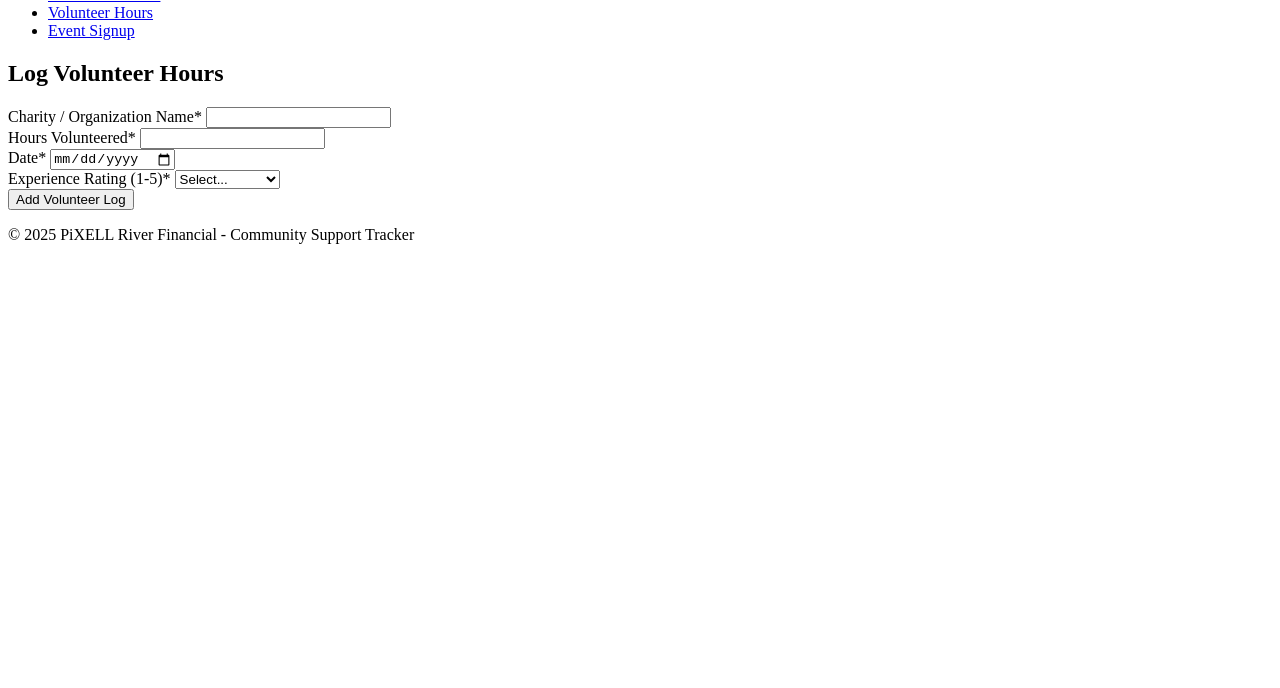
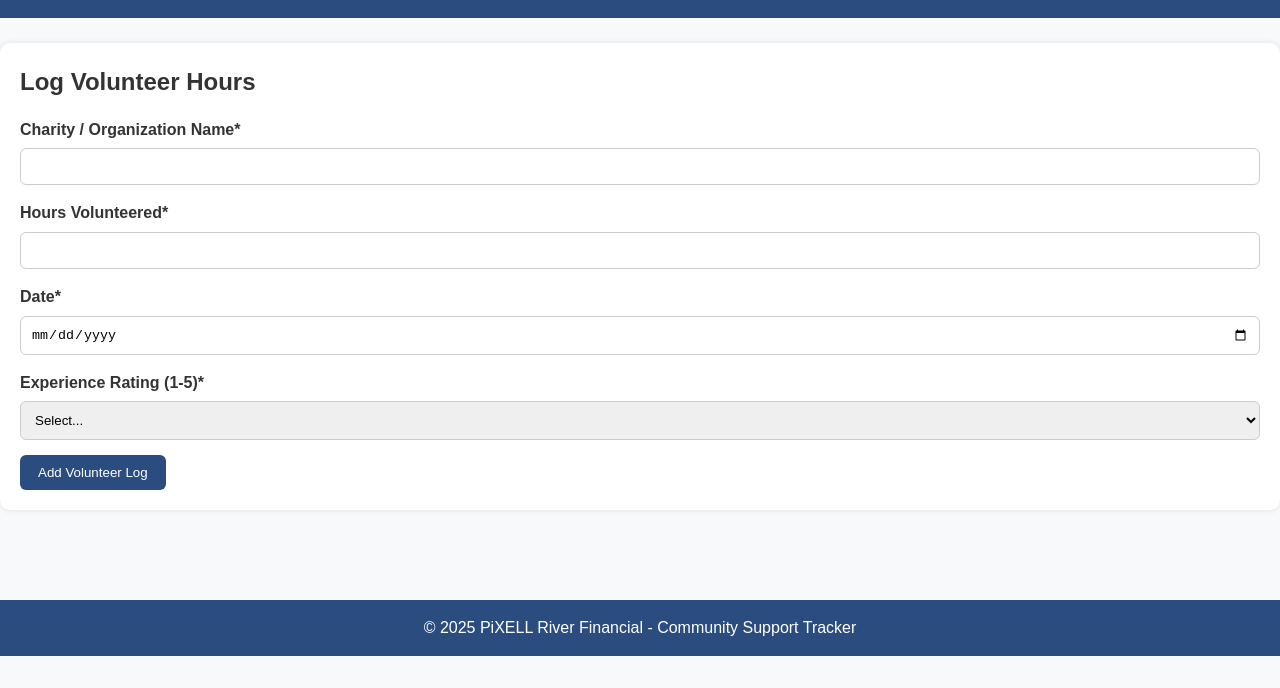
Before and after one commit to luv120-impact/Community-Support-Tracker, a website: page volunteer-hours.html in a window 1280 px wide. Shown: the part 112-800 px from the top of the page. Drawn offline with Linux system fonts and the light colour scheme.

Commit message:
fixed all the errors that we are facing and now evrything is good

```diff
--- a/volunteer-hours.html
+++ b/volunteer-hours.html
@@ -5,7 +5,7 @@
     <title>Volunteer Hours Tracker - Community Support Tracker</title>
     <meta name="viewport" content="width=device-width, initial-scale=1.0">
     <!-- CSS file path -->
-    <link rel="stylesheet" href="styles.css">
+    <link rel="stylesheet" href="style.css">
 </head>
 <body>
     <header>
```
Also changed, not shown: index.html (deleted, +0 -11 lines).
